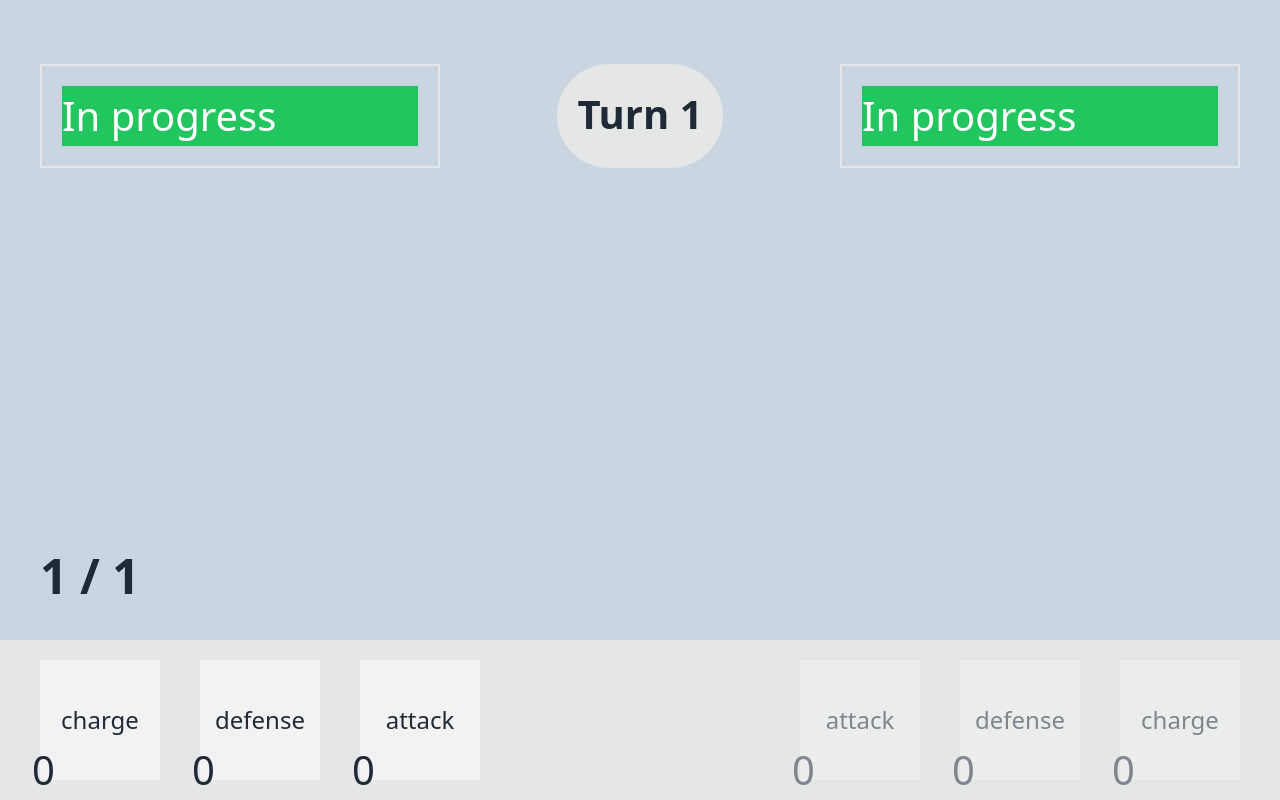
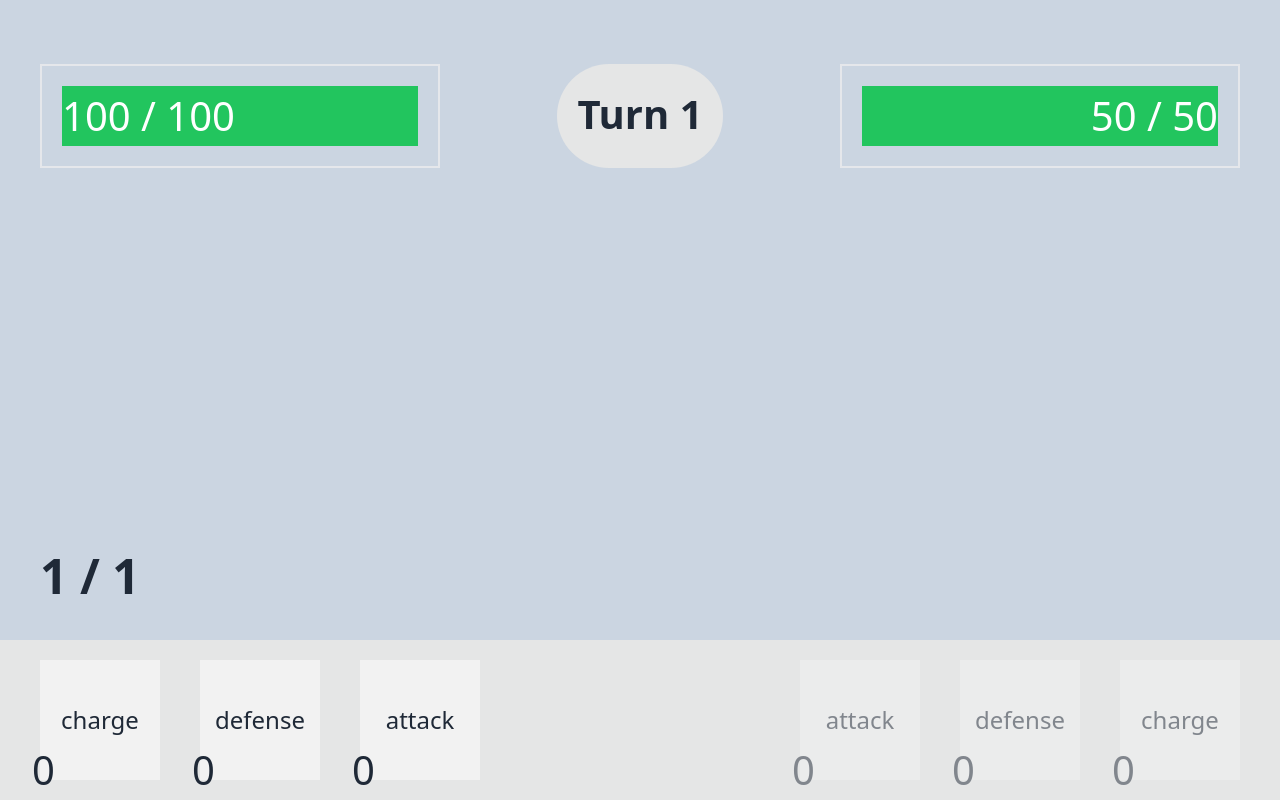
Before and after one commit to SleepyLe0/PROJECT2-SEC-1-VueView, a Vue app: page / in a window 1280 px wide. Built offline with nearby package versions, Linux system fonts and the light colour scheme.

Commit message:
healthbar animation

```diff
--- a/src/components/GameInterface.vue
+++ b/src/components/GameInterface.vue
@@ -1,6 +1,7 @@
 <script setup>
-import { computed, ref, watch } from 'vue';
-import ActionButton from './gameplay/ActionButton.vue';
+import { ref, watch } from 'vue'
+import ActionButton from './gameplay/ActionButton.vue'
+import HealthBar from './gameplay/HealthBar.vue'
 
 const maxSkillPoint = 4
 const turn = ref(1)
@@ -92,6 +93,7 @@ const calculateActionTurn = (char) => {
     }
     const calculateAttack = actor.attack - nonActor.defense
     if (calculateAttack > 0) nonActorStatus.currentHp -= (calculateAttack * actorStatus.attack)
+    nonActorStatus.currentHp = nonActorStatus.currentHp <= 0 ? 0 : nonActorStatus.currentHp
     setTimeout(() => {
         playerCurrentHp.value = playerChar.value.currentHp
         enemyCurrentHp.value = enemyChar.value.currentHp
@@ -136,16 +138,6 @@ const attackPointAction = () => {
     playerAction.value.attack++
 }
 
-const playerHp = computed(() => {
-    console.log('playerHp : ' + playerChar.value.currentHp / playerChar.value.maxHp * 100 + '%')
-    return playerChar.value.currentHp / playerChar.value.maxHp * 100
-})
-
-const enemyHp = computed(() => {
-    console.log('enemyHp : ' + enemyChar.value.currentHp / enemyChar.value.maxHp * 100 + '%')
-    return enemyChar.value.currentHp / enemyChar.value.maxHp * 100
-})
-
 watch(skillPoint, () => {
     if (skillPoint.value === 0) nextAction()
 })
@@ -169,19 +161,15 @@ gameStart()
 <template>
     <div class="relative w-screen h-screen overflow-hidden flex justify-center">
         <div class="absolute flex w-screen justify-between top-[3vh] text-[5vh] p-10">
-            <div class="border-2 w-[50vh] p-5">
-                <div class="bg-green-500 h-full text-white" :class="`w-[${playerHp}%]`">
-                    In progress
-                </div>
-            </div>
+            <HealthBar charBar="player" :hpPercentage="playerChar.currentHp / playerChar.maxHp * 100">
+                {{ playerChar.currentHp + ' / ' + playerChar.maxHp }}
+            </HealthBar>
             <div class="font-bold bg-base-300 p-5 rounded-full">
                 <h1>Turn {{ turn }}</h1>
             </div>
-            <div class="border-2 w-[50vh] p-5">
-                <div class="bg-green-500 h-full text-white" :class="`w-[${enemyHp}%]`">
-                    In progress
-                </div>
-            </div>
+            <HealthBar charBar="enemy" :hpPercentage="enemyChar.currentHp / enemyChar.maxHp * 100">
+                {{ enemyChar.currentHp + ' / ' + enemyChar.maxHp }}
+            </HealthBar>
         </div>
         <div class="relative w-screen h-screen bg-slate-300 -z-10">
             <div class="absolute">
--- /dev/null
+++ b/src/components/gameplay/HealthBar.vue
@@ -0,0 +1,41 @@
+<script setup>
+import { computed } from 'vue'
+
+const props = defineProps({
+    charBar: {
+        type: String,
+        validator(value) {
+            return ['player', 'enemy'].includes(value)
+        },
+        required: true
+    },
+    hpPercentage: {
+        type: Number,
+        required: true
+    }
+})
+
+const hpColor = computed(() => {
+    if (props.hpPercentage > 50) return 'bg-green-500'
+    else if (props.hpPercentage > 20) return 'bg-yellow-500'
+    else return 'bg-red-700'
+})
+</script>
+
+<template>
+    <div class="border-2 w-[50vh] p-5">
+        <div class="relative flex overflow-hidden bg-black" :class="props.charBar === 'player' ? 'justify-start' : 'justify-end'">
+            <div class="h-full flex transition-all ease-in-out duration-500"
+                :class="hpColor, props.charBar === 'player' ? 'justify-start' : 'justify-end'"
+                :style="{ width: props.hpPercentage + '%' }">
+                <p class="w-[50vh] opacity-0">demo</p>
+            </div>
+            <h1 class="absolute w-full flex text-white" :class="props.charBar === 'player' ? 'justify-start' : 'justify-end'">
+                <slot>{{ props.charBar }}</slot>
+            </h1>
+        </div>
+    </div>
+
+</template>
+
+<style lang="scss" scoped></style>
```
